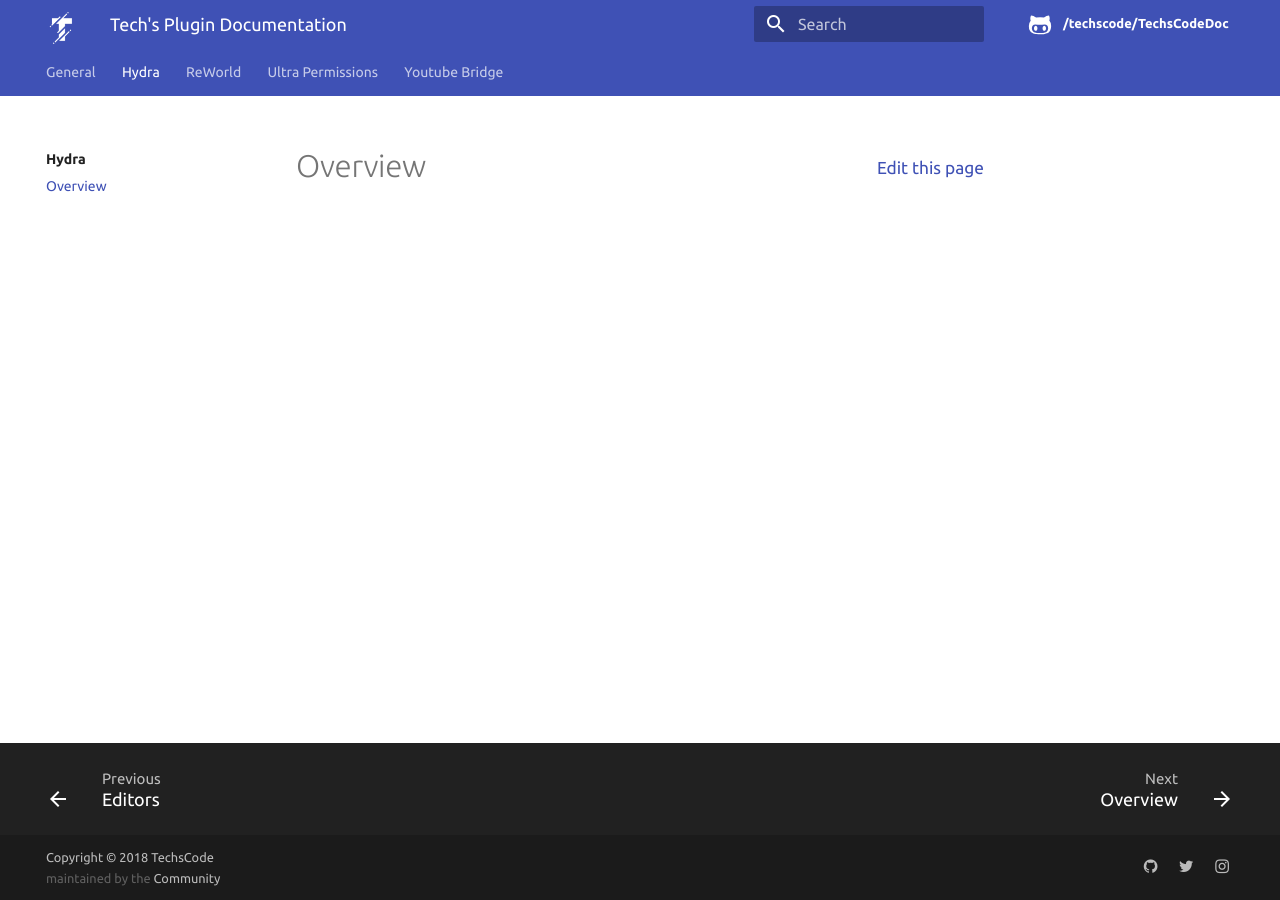
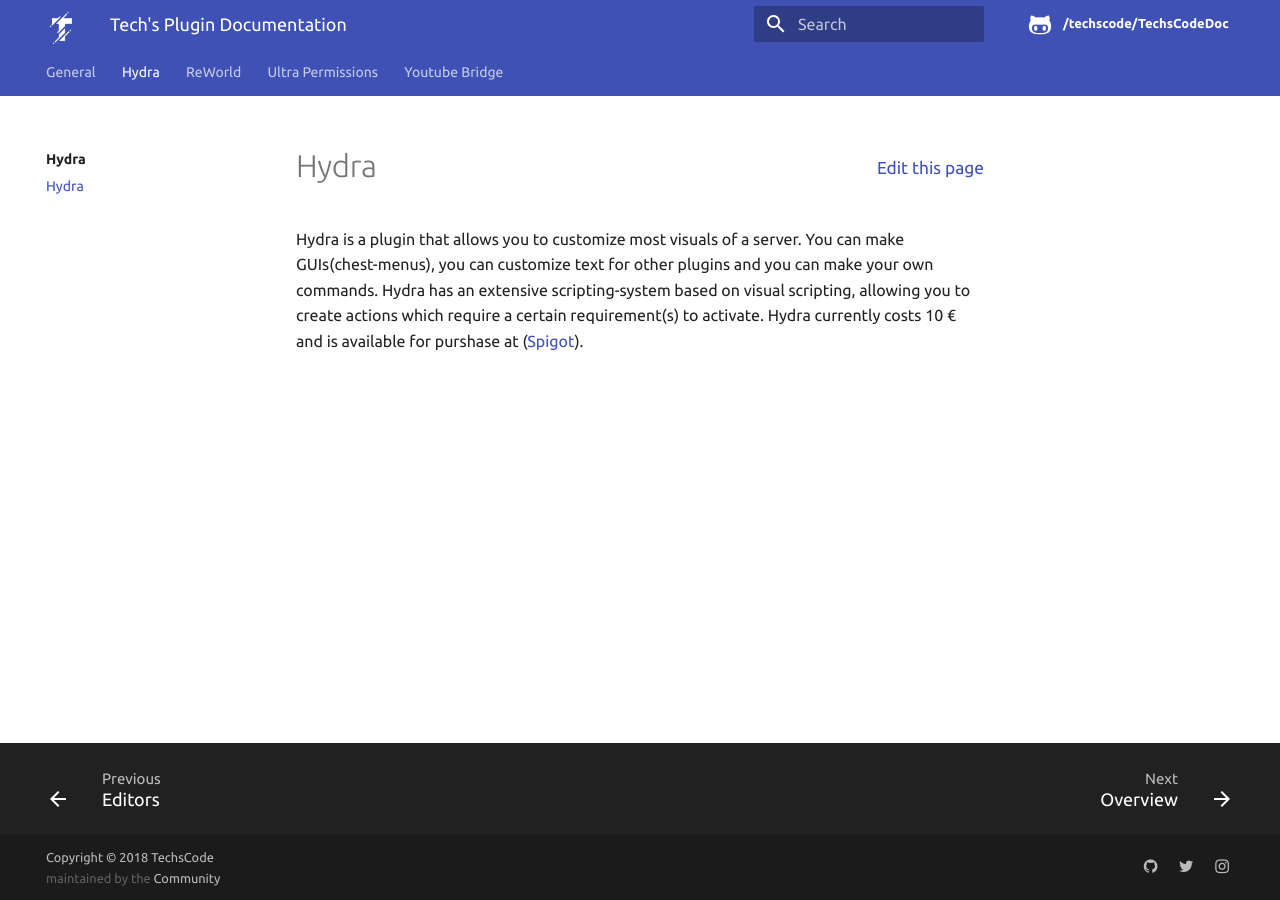
Before and after one commit to MonsterZockerHD/TechsCodeDoc, an MkDocs documentation site: the page built from docs/Hydra/index.md, in a window 1280 px wide. Built offline with MkDocs 1.6.1, drawn with Linux system fonts in a browser that asks for light colours.

Commit message:
Update index.md

```diff
--- a/docs/Hydra/index.md
+++ b/docs/Hydra/index.md
@@ -1 +1,3 @@
-# Overview
+# Hydra
+
+Hydra is a plugin that allows you to customize most visuals of a server. You can make GUIs(chest-menus), you can customize text for other plugins and you can make your own commands. Hydra has an extensive scripting-system based on visual scripting, allowing you to create actions which require a certain requirement(s) to activate. Hydra currently costs 10 € and is available for purshase at ([Spigot](https://www.spigotmc.org/resources/hydra.49330/)).
```
